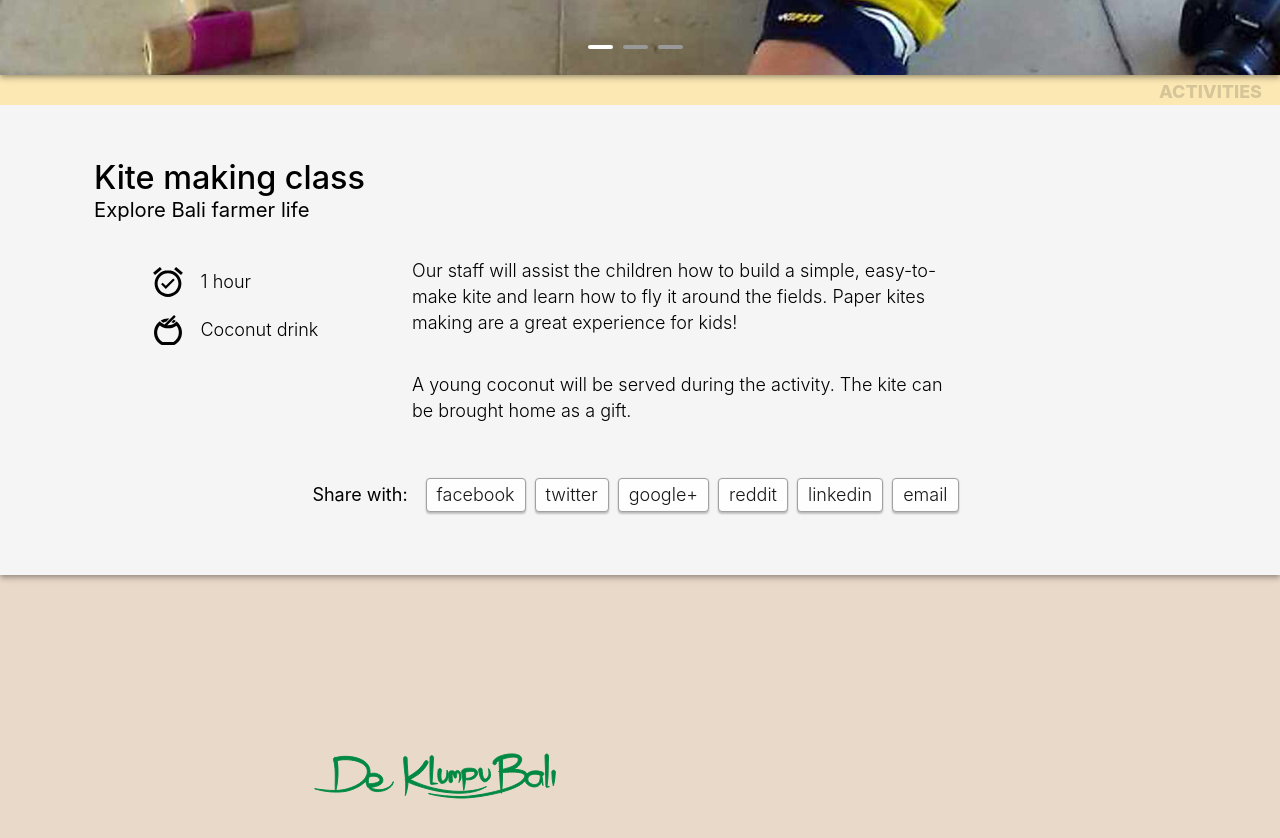
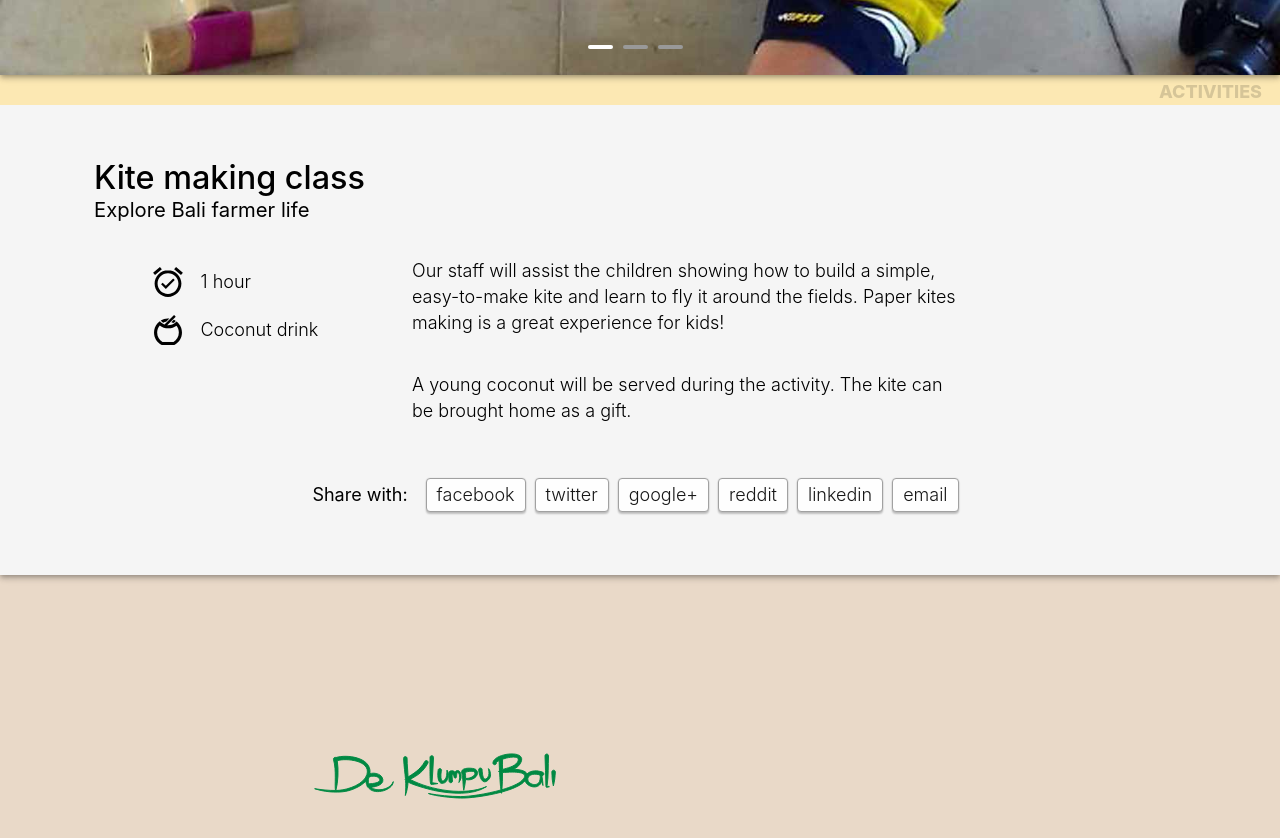
Before and after one commit to indrajithbandara/deklumpu, a Jekyll site: the page built from _products/activities/kite-making-class.md, in a window 1280 px wide and 900 px high, scrolled down 837 px. Shown: the top 838 px of the window. Built offline with Jekyll 4.4.1, drawn with Linux system fonts in a browser that asks for light colours.

Commit message:
kite making text improved

```diff
--- a/_products/activities/kite-making-class.md
+++ b/_products/activities/kite-making-class.md
@@ -20,6 +20,6 @@ button_book_link:
 featured:
 ---
 
-Our staff will assist the children how to build a simple, easy-to-make kite and learn how to fly it around the fields. Paper kites making are a great experience for kids!
+Our staff will assist the children showing how to build a simple, easy-to-make kite and learn to fly it around the fields. Paper kites making is a great experience for kids!
 
 A young coconut will be served during the activity. The kite can be brought home as a gift.
```
